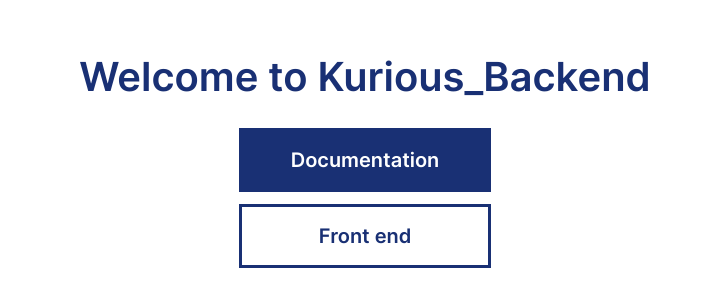
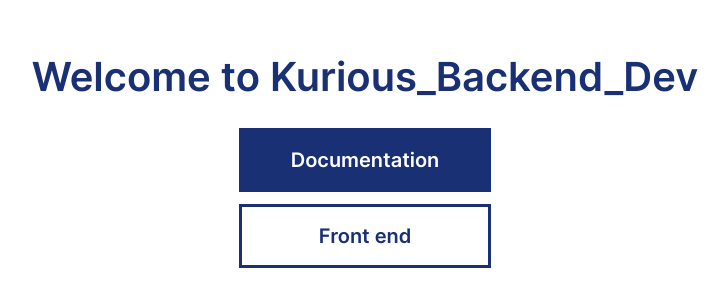
Before and after one commit to izabayo7/blms-backend, a website: page views/index.html in a window 1280 px wide. Shown: the part 247-554 px from the top of the page, without its empty margins (275-1003 px from the left). Drawn offline with Linux system fonts and the light colour scheme.

Commit message:
testing the environment

```diff
--- a/views/index.html
+++ b/views/index.html
@@ -81,7 +81,7 @@
 <body>
     <div class="container">
         <div class="content">
-            <h1 class="title">Welcome to Kurious_Backend</h1>
+            <h1 class="title">Welcome to Kurious_Backend_Dev</h1>
             <div class="actions">
                 <button class="button filled"> <a href="/documentation">Documentation</a></button>
                 <button class="button outlined"><a href="https://kurious.rw" target="_blank"
```
